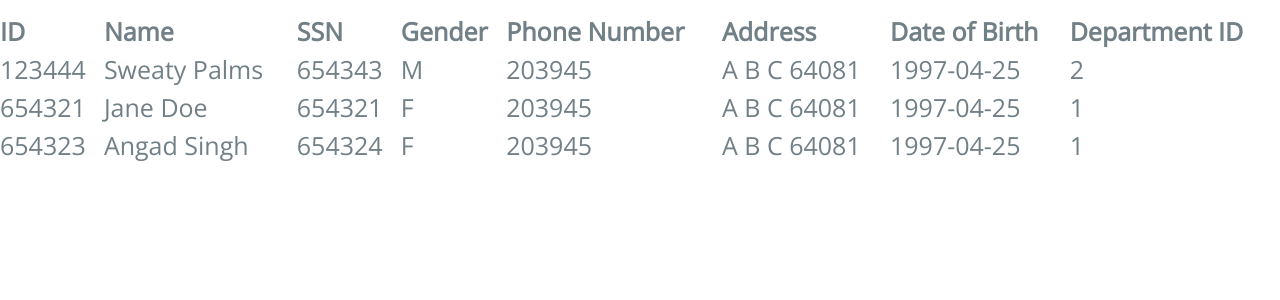
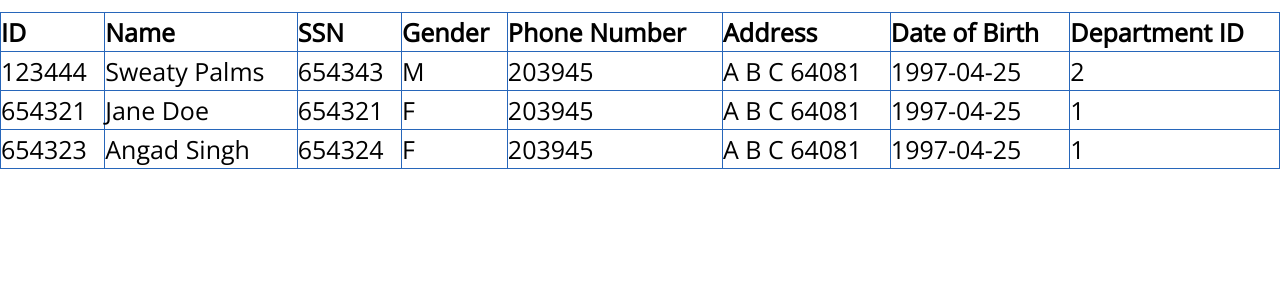
Before and after one commit to angad-singh15/HospitalDB, a PHP site: page /index.php in a window 1280 px wide. Shown: the part 61-361 px from the top of the page. Run offline with PHP 8.4, Linux system fonts and the light colour scheme; data comes from the database, SQL or seed files in the repository; some web fonts are replaced.

Commit message:
fixed styling

```diff
--- a/css/style.css
+++ b/css/style.css
@@ -7,13 +7,18 @@ body {
     font-weight: 400;
 }
 table {
+    table-layout: auto;
 	border-collapse: collapse;
-	width: 100%;
+    width: 100%;
 	color: #717f86;
 	font-size: 25px;
 	text-align: left;
 
 }
+table, th, td {
+    color: black !important;
+    border: 1px solid #2766BA;
+  }
 /***********************************
 Navigation bar
 ************************************/
```
